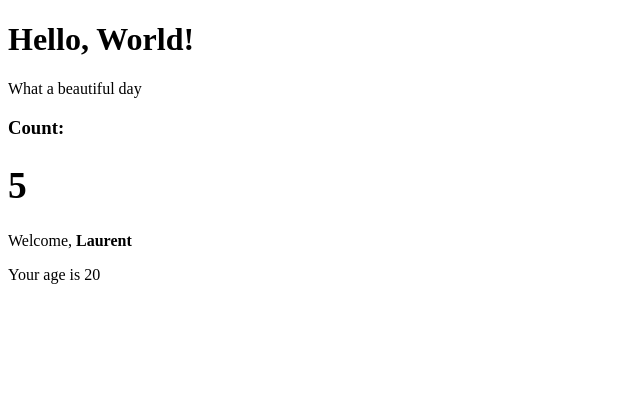
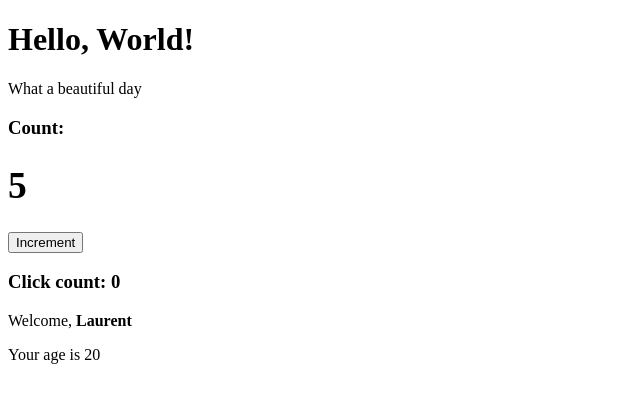
Before and after one commit to l7g/react-exercises, a React (Create React App) app: page / in a window 1280 px wide. Shown: the top 402 px of the page, without its empty margins (0-640 px from the left). Built offline with nearby package versions, Linux system fonts and the light colour scheme.

Commit message:
esercizio completato

```diff
--- a/src/Counter.js
+++ b/src/Counter.js
@@ -3,6 +3,29 @@ import React from "react";
 class CounterDisplay extends React.Component {
     render() {
         return <h1>{this.props.value}</h1>
+    }
+}
+
+export class ClickCounter extends React.Component {
+    state = {
+        count: 0
+    }
+
+    counterIncrement = () => {
+        this.setState((state) => {
+            return {
+                count: state.count + this.props.incrementBy
+            }
+        })
+    }
+
+    render(){
+        return (
+            <div>
+                <button onClick={this.counterIncrement}>Increment</button>
+                <h3>Click count: {this.state.count}</h3>
+            </div>
+        )
     }
 }
 
@@ -27,6 +50,7 @@ export class Counter extends React.Component {
     return (
       <div>
         <h3>Count: {<CounterDisplay value={this.state.count}/>}</h3>
+        <ClickCounter/>
       </div>
     );
   }
@@ -36,3 +60,6 @@ Counter.defaultProps = {
   incrementBy: 1,
   intervalValue: 1000,
 };
+ClickCounter.defaultProps = {
+    incrementBy: 1
+}
```
